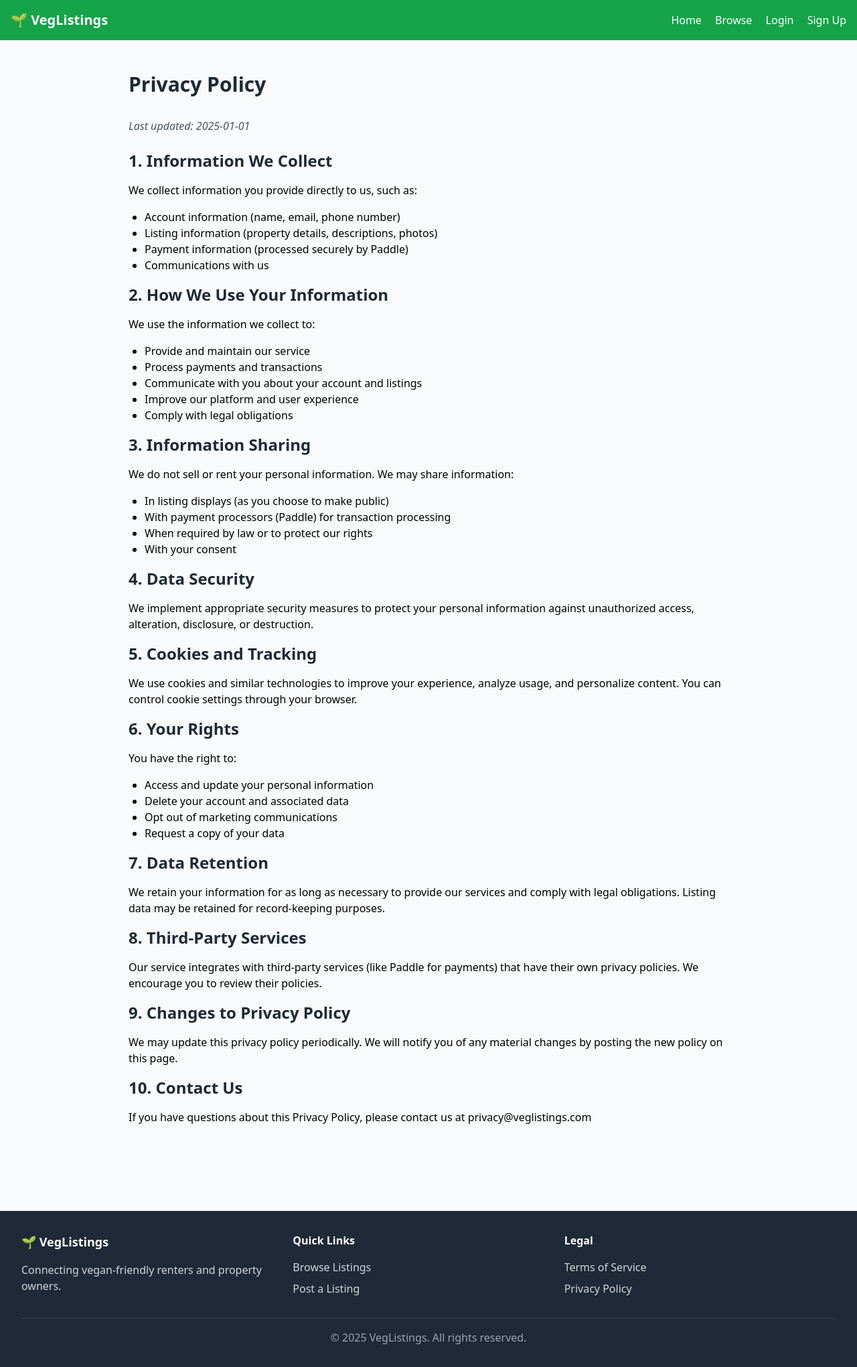
After one commit to leahpeker/vedgyproject, a Flask app: page /privacy in a window 1280 px wide. The commit adds this page. Shown: the whole page at 67% size. Run offline with Flask 3, Linux system fonts and the light colour scheme; some libraries are stand-ins or nearby versions.

Commit message:
terms & privacy

```diff
--- a/app.py
+++ b/app.py
@@ -16,6 +16,10 @@ import uuid
 from datetime import datetime
 from enum import Enum
 from PIL import Image
+from dotenv import load_dotenv
+
+# Load environment variables from .env file
+load_dotenv()
 
 class ListingStatus(Enum):
     DRAFT = 'draft'
@@ -293,6 +297,14 @@ def save_picture(form_picture):
 @app.route('/')
 def index():
     return render_template('index.html')
+
+@app.route('/terms')
+def terms():
+    return render_template('terms.html')
+
+@app.route('/privacy')
+def privacy():
+    return render_template('privacy.html')
 
 @app.route('/listings')
 def listings():
--- a/requirements.txt
+++ b/requirements.txt
@@ -9,3 +9,4 @@ pillow==11.3.0
 requests==2.32.5
 psycopg2-binary==2.9.9
 gunicorn==21.2.0
+python-dotenv==1.1.1
--- a/templates/base.html
+++ b/templates/base.html
@@ -31,5 +31,33 @@
     <main class="container mx-auto p-4">
         {% block content %}{% endblock %}
     </main>
+
+    <footer class="bg-gray-800 text-white p-8 mt-16">
+        <div class="container mx-auto">
+            <div class="flex flex-wrap justify-between">
+                <div class="w-full md:w-1/3 mb-6 md:mb-0">
+                    <h3 class="text-lg font-semibold mb-4">🌱 VegListings</h3>
+                    <p class="text-gray-300">Connecting vegan-friendly renters and property owners.</p>
+                </div>
+                <div class="w-full md:w-1/3 mb-6 md:mb-0">
+                    <h4 class="text-md font-semibold mb-4">Quick Links</h4>
+                    <ul class="space-y-2">
+                        <li><a href="/listings" class="text-gray-300 hover:text-white">Browse Listings</a></li>
+                        <li><a href="/create" class="text-gray-300 hover:text-white">Post a Listing</a></li>
+                    </ul>
+                </div>
+                <div class="w-full md:w-1/3">
+                    <h4 class="text-md font-semibold mb-4">Legal</h4>
+                    <ul class="space-y-2">
+                        <li><a href="/terms" class="text-gray-300 hover:text-white">Terms of Service</a></li>
+                        <li><a href="/privacy" class="text-gray-300 hover:text-white">Privacy Policy</a></li>
+                    </ul>
+                </div>
+            </div>
+            <div class="border-t border-gray-700 mt-8 pt-4 text-center text-gray-400">
+                <p>&copy; 2025 VegListings. All rights reserved.</p>
+            </div>
+        </div>
+    </footer>
 </body>
 </html>
--- /dev/null
+++ b/templates/privacy.html
@@ -0,0 +1,66 @@
+{% extends "base.html" %}
+
+{% block content %}
+<div class="max-w-4xl mx-auto py-8">
+    <h1 class="text-3xl font-bold text-gray-800 mb-8">Privacy Policy</h1>
+
+    <div class="prose max-w-none">
+        <p class="text-gray-600 mb-6"><em>Last updated: {{ "2025-01-01" }}</em></p>
+
+        <h2 class="text-2xl font-semibold text-gray-800 mb-4">1. Information We Collect</h2>
+        <p class="mb-4">We collect information you provide directly to us, such as:</p>
+        <ul class="list-disc pl-6 mb-4">
+            <li>Account information (name, email, phone number)</li>
+            <li>Listing information (property details, descriptions, photos)</li>
+            <li>Payment information (processed securely by Paddle)</li>
+            <li>Communications with us</li>
+        </ul>
+
+        <h2 class="text-2xl font-semibold text-gray-800 mb-4">2. How We Use Your Information</h2>
+        <p class="mb-4">We use the information we collect to:</p>
+        <ul class="list-disc pl-6 mb-4">
+            <li>Provide and maintain our service</li>
+            <li>Process payments and transactions</li>
+            <li>Communicate with you about your account and listings</li>
+            <li>Improve our platform and user experience</li>
+            <li>Comply with legal obligations</li>
+        </ul>
+
+        <h2 class="text-2xl font-semibold text-gray-800 mb-4">3. Information Sharing</h2>
+        <p class="mb-4">We do not sell or rent your personal information. We may share information:</p>
+        <ul class="list-disc pl-6 mb-4">
+            <li>In listing displays (as you choose to make public)</li>
+            <li>With payment processors (Paddle) for transaction processing</li>
+            <li>When required by law or to protect our rights</li>
+            <li>With your consent</li>
+        </ul>
+
+        <h2 class="text-2xl font-semibold text-gray-800 mb-4">4. Data Security</h2>
+        <p class="mb-4">We implement appropriate security measures to protect your personal information against unauthorized access, alteration, disclosure, or destruction.</p>
+
+        <h2 class="text-2xl font-semibold text-gray-800 mb-4">5. Cookies and Tracking</h2>
+        <p class="mb-4">We use cookies and similar technologies to improve your experience, analyze usage, and personalize content. You can control cookie settings through your browser.</p>
+
+        <h2 class="text-2xl font-semibold text-gray-800 mb-4">6. Your Rights</h2>
+        <p class="mb-4">You have the right to:</p>
+        <ul class="list-disc pl-6 mb-4">
+            <li>Access and update your personal information</li>
+            <li>Delete your account and associated data</li>
+            <li>Opt out of marketing communications</li>
+            <li>Request a copy of your data</li>
+        </ul>
+
+        <h2 class="text-2xl font-semibold text-gray-800 mb-4">7. Data Retention</h2>
+        <p class="mb-4">We retain your information for as long as necessary to provide our services and comply with legal obligations. Listing data may be retained for record-keeping purposes.</p>
+
+        <h2 class="text-2xl font-semibold text-gray-800 mb-4">8. Third-Party Services</h2>
+        <p class="mb-4">Our service integrates with third-party services (like Paddle for payments) that have their own privacy policies. We encourage you to review their policies.</p>
+
+        <h2 class="text-2xl font-semibold text-gray-800 mb-4">9. Changes to Privacy Policy</h2>
+        <p class="mb-4">We may update this privacy policy periodically. We will notify you of any material changes by posting the new policy on this page.</p>
+
+        <h2 class="text-2xl font-semibold text-gray-800 mb-4">10. Contact Us</h2>
+        <p class="mb-4">If you have questions about this Privacy Policy, please contact us at privacy@veglistings.com</p>
+    </div>
+</div>
+{% endblock %}
```
Also changed, not shown: templates/paddle_checkout.html (+71 -12 lines), templates/terms.html (added, +46 -0 lines).
